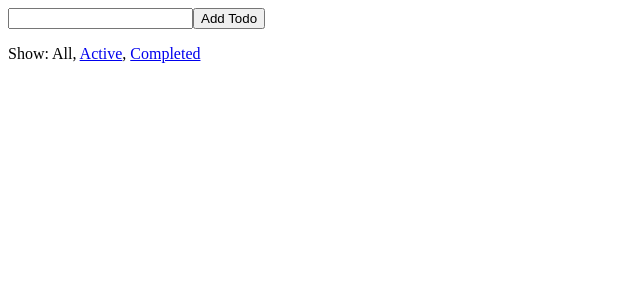
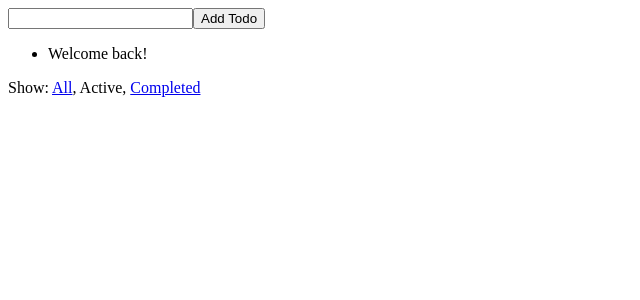
Before and after one commit to bumblebeen/react-redux, a React (Create React App) app: page / in a window 1280 px wide. Shown: the top 300 px of the page, without its empty margins (0-640 px from the left). Built offline with nearby package versions, Linux system fonts and the light colour scheme.

Commit message:
Initializing Previous State

```diff
--- a/src/index.js
+++ b/src/index.js
@@ -5,7 +5,17 @@ import { Provider } from 'react-redux'
 import App from './components/App'
 import reducer from './reducers'
 
-const store = createStore(reducer)
+const persistedState = {
+  todos: [{
+    id: 0,
+    text: 'Welcome back!',
+    completed: false,
+  }],
+  visibilityFilter: 'SHOW_ACTIVE',
+};
+const store = createStore(reducer, persistedState);
+
+console.log(store.getState())
 
 render(
   <Provider store={store}>
```
